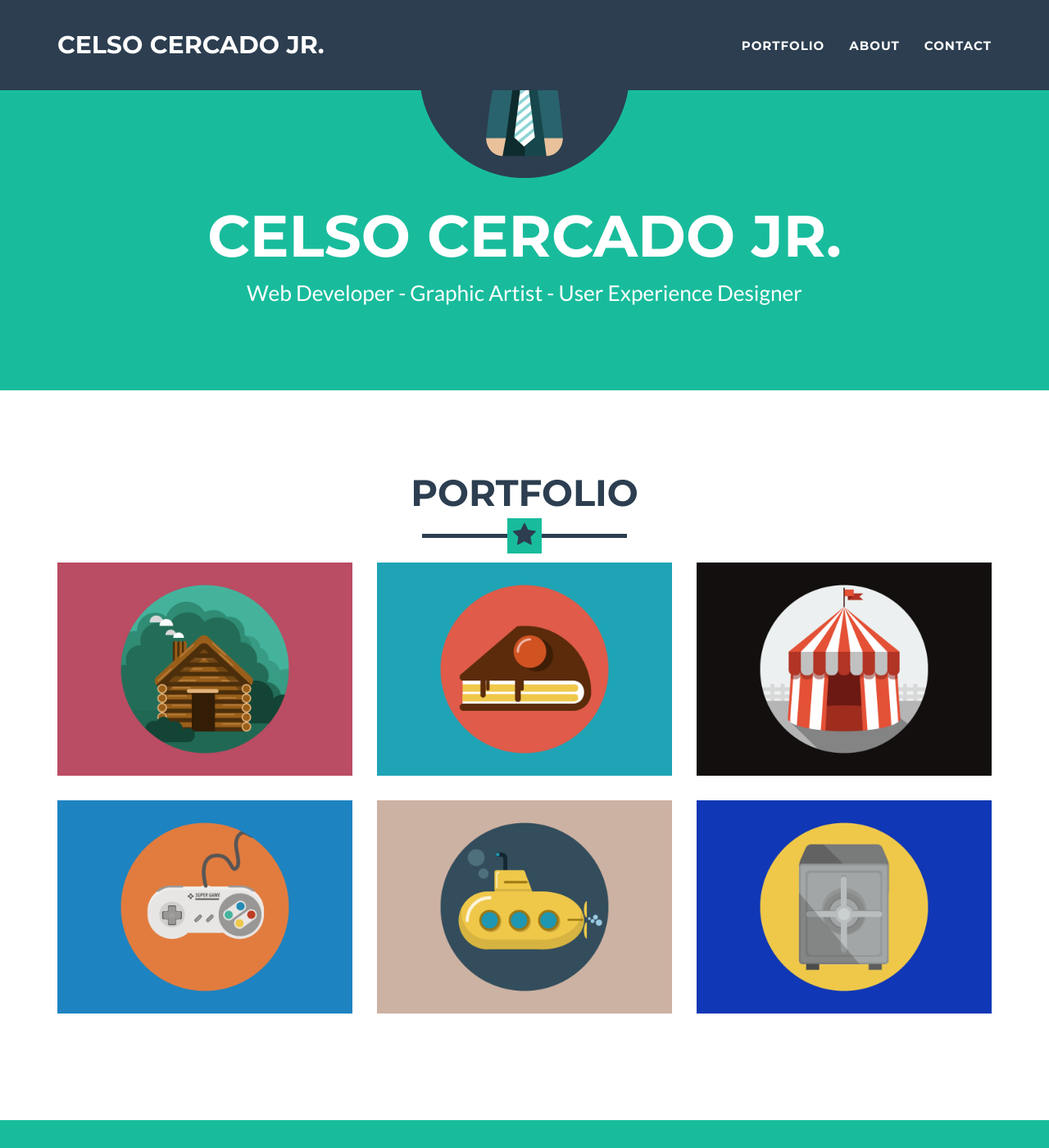
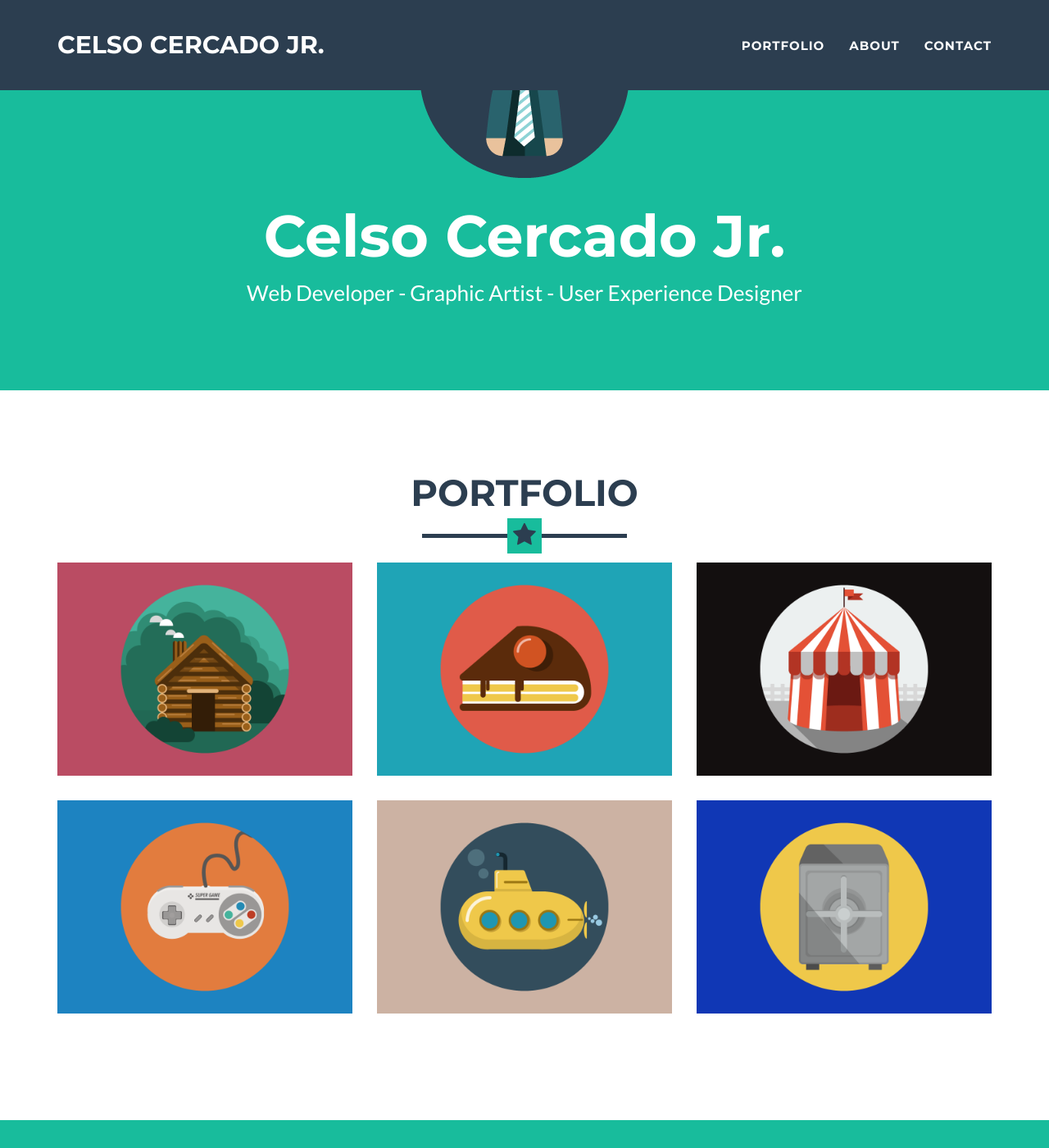
Before and after one commit to Celso-Cercado-Jr/new-app, a Jekyll site: the page built from index.html, in a window 1280 px wide and 1400 px high, scrolled down 239 px. Shown: the whole window at 82% size. Built offline with Jekyll 4.4.1, drawn with Linux system fonts in a browser that asks for light colours.

Commit message:
added new

```diff
--- a/_includes/css/main.css
+++ b/_includes/css/main.css
@@ -10,6 +10,7 @@
 
 p {
     font-size: 20px;
+    text-align: center;
 }
 
 p.small {
@@ -98,7 +99,6 @@
 
 header .intro-text .name {
     display: block;
-    text-transform: uppercase;
     font-family: Montserrat,"Helvetica Neue",Helvetica,Arial,sans-serif;
     font-size: 2em;
     font-weight: 700;
@@ -181,7 +181,7 @@
 }
 
 section.success {
-    color: #fff;
+    color: #000000;
     background: #{{ site.color.primary }};
 }
 
```
